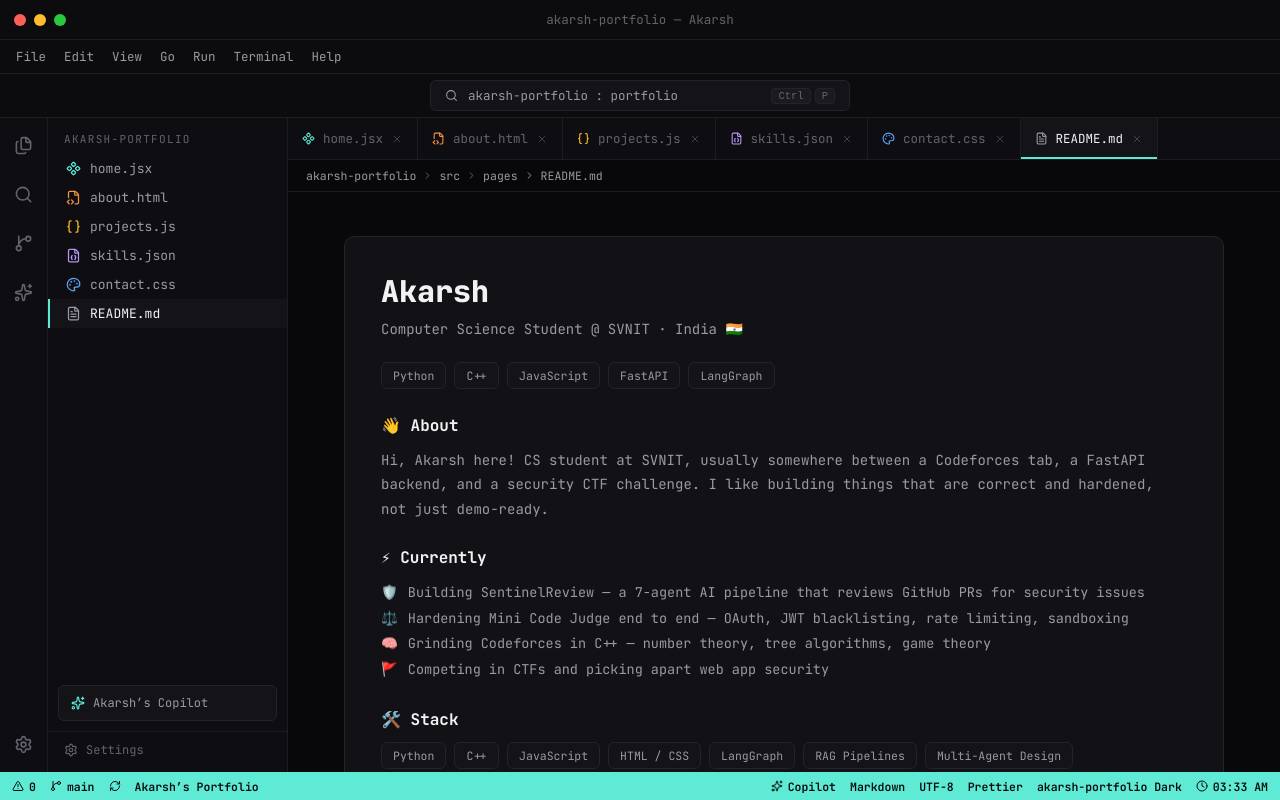
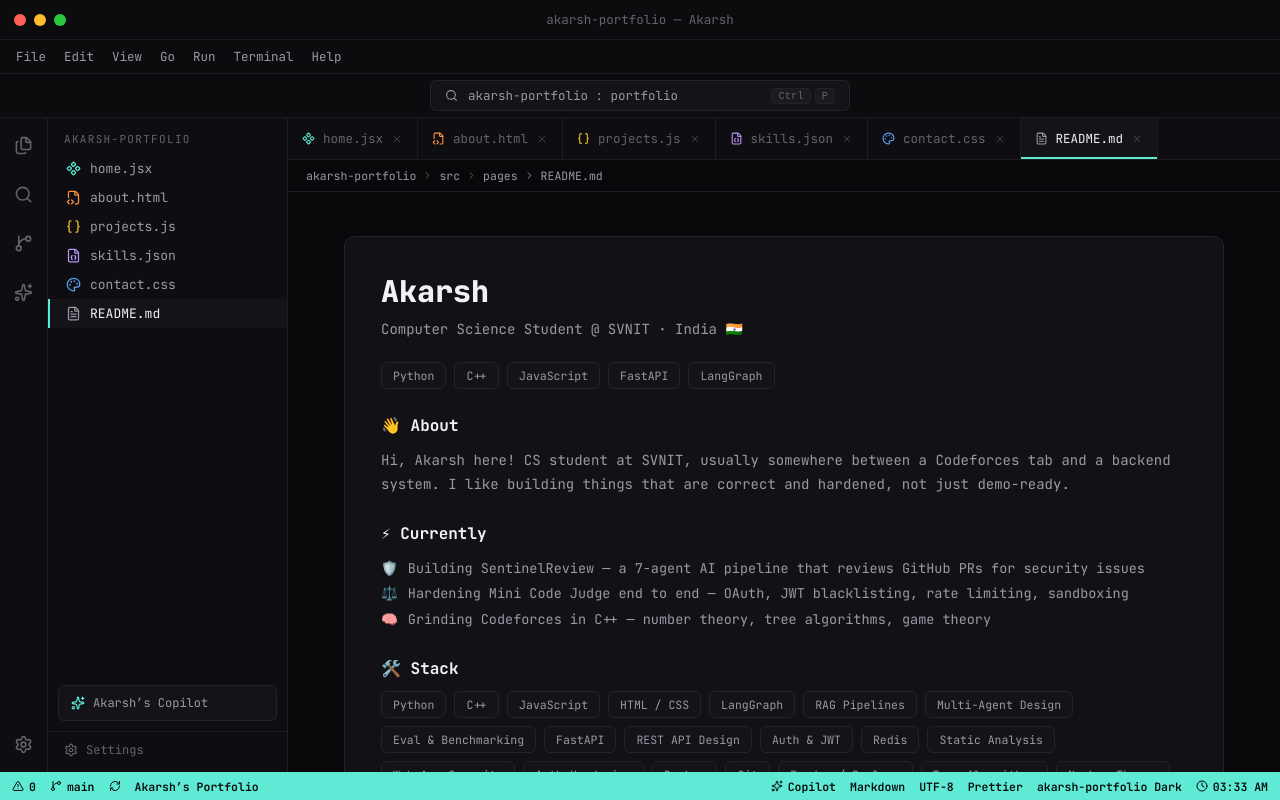
Before and after one commit to akarshjain05/portfolio, a React (Vite) app: page /readme in a window 1280 px wide. Built offline with nearby package versions, Linux system fonts and the light colour scheme.

Commit message:
fix: remove CTF references across portfolioData and Readme

```diff
--- a/src/data/portfolioData.js
+++ b/src/data/portfolioData.js
@@ -49,10 +49,6 @@ export const currentFocus = [
   {
     icon: "🧠",
     text: "Grinding Codeforces in C++ — number theory, tree algorithms, game theory",
-  },
-  {
-    icon: "🚩",
-    text: "Competing in CTFs and picking apart web app security",
   },
 ];
 
@@ -137,7 +133,6 @@ export const skillGroups = [
       { name: "Static Analysis", level: 78 },
       { name: "Web App Security", level: 75 },
       { name: "Auth Hardening", level: 80 },
-      { name: "CTFs", level: 72 },
     ],
   },
   {
--- a/src/pages/Readme.jsx
+++ b/src/pages/Readme.jsx
@@ -26,8 +26,8 @@ export default function Readme() {
 
         <h2>👋 About</h2>
         <p>
-          Hi, Akarsh here! CS student at SVNIT, usually somewhere between a Codeforces tab, a
-          FastAPI backend, and a security CTF challenge. I like building things that are correct
+          Hi, Akarsh here! CS student at SVNIT, usually somewhere between a Codeforces tab and a
+          backend system. I like building things that are correct
           and hardened, not just demo-ready.
         </p>
 
```
